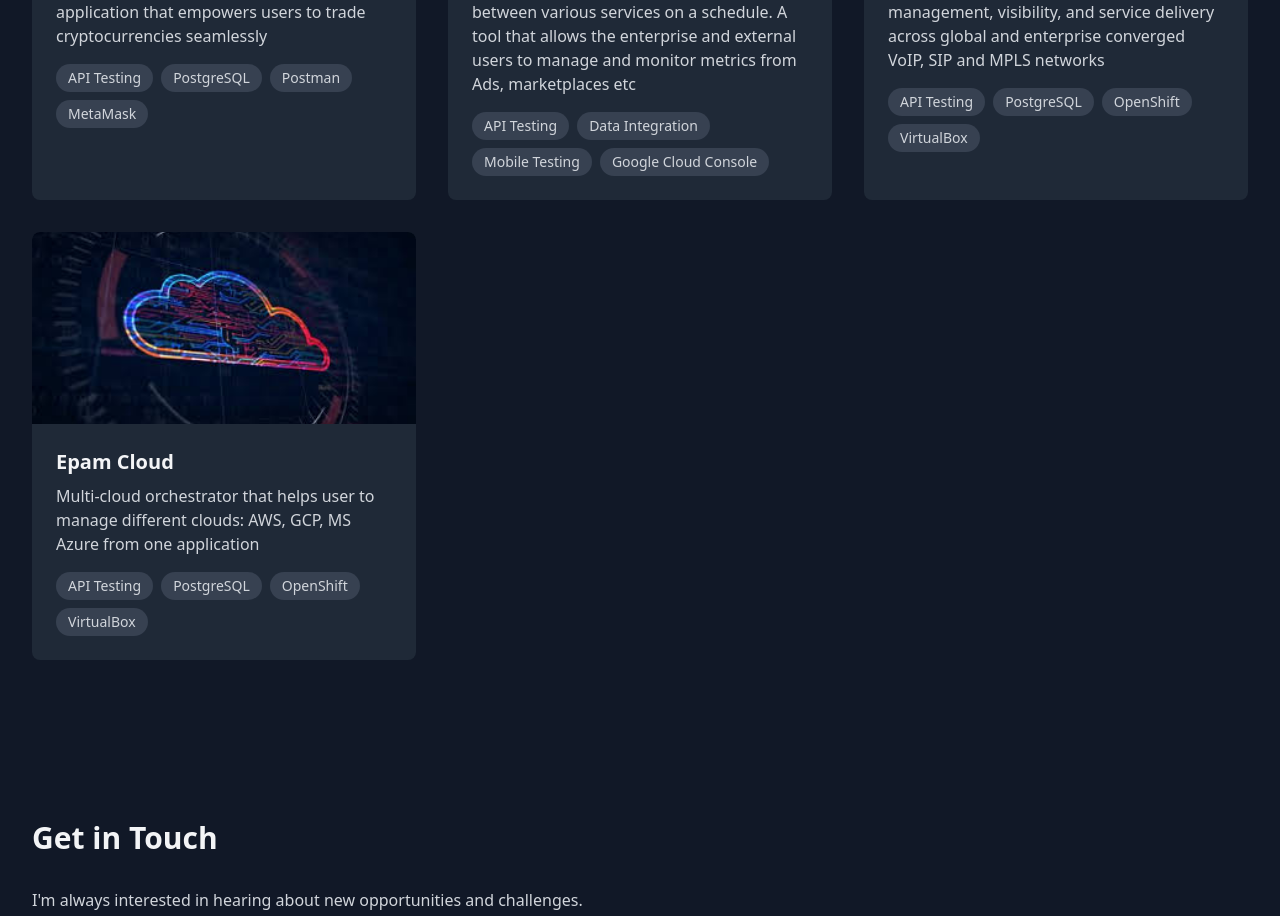
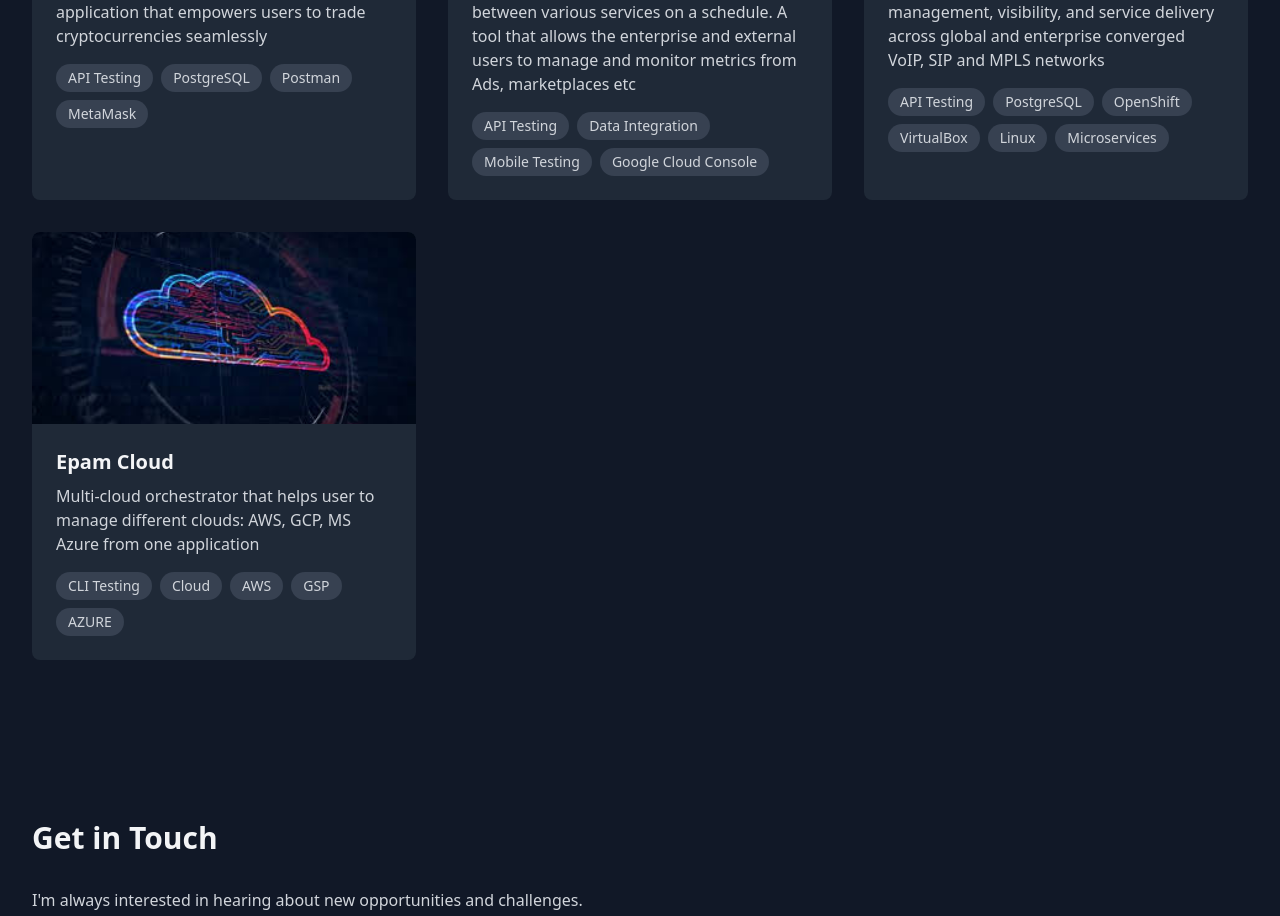
Before and after one commit to Pavlo-qa90/CV, a React (Vite) app: page / in a window 1280 px wide. Shown: the part 3064-3980 px from the top of the page. Built offline with nearby package versions, Linux system fonts and the light colour scheme.

Commit message:
changed tags

```diff
--- a/src/components/Projects.tsx
+++ b/src/components/Projects.tsx
@@ -26,7 +26,7 @@ export function Projects() {
       title: 'Nectar Corp Network Solutions',
       shortDescription: 'Software solutions help to improve the management, visibility, and service delivery across global and enterprise converged VoIP, SIP and MPLS networks',
       image: NectarCorp,
-      tech: ['API Testing', 'PostgreSQL', 'OpenShift', 'VirtualBox'],
+      tech: ['API Testing', 'PostgreSQL', 'OpenShift', 'VirtualBox', 'Linux','Microservices'],
       link: 'https://www.nectarcorp.com/',
     },
     {
@@ -34,7 +34,7 @@ export function Projects() {
       title: 'Epam Cloud',
       shortDescription: 'Multi-cloud orchestrator that helps user to manage different clouds: AWS, GCP, MS Azure from one application',
       image: EpamCloud,
-      tech: ['API Testing', 'PostgreSQL', 'OpenShift', 'VirtualBox'],
+      tech: ['CLI Testing', 'Cloud', 'AWS', 'GSP', 'AZURE'],
       link: 'https://www.epam.com/services/cloud',
     },
   ];
```
Also changed, not shown: 2 other files (tests, documents, lock files or other folders).
